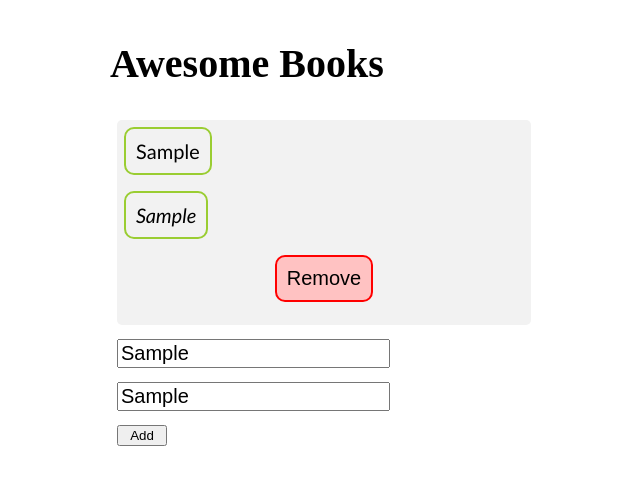
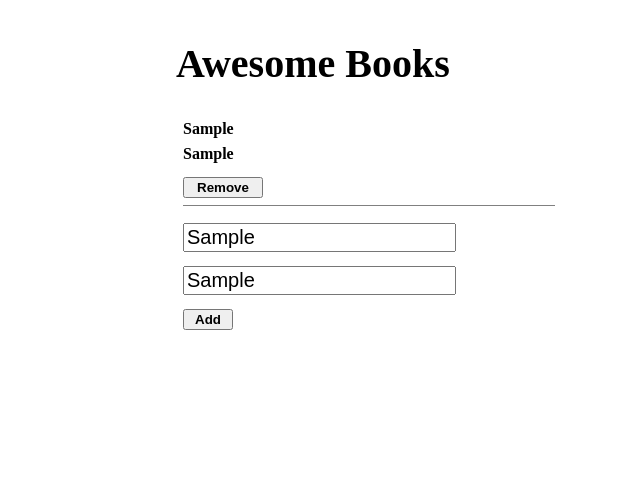
Before and after one commit to limavfabio/fabio-kumilachew-awesome-books, a website: page index.html in a window 1280 px wide. Both pictures are taken after typing "Sample", "Sample" into the empty fields and a click on the button "Add". Shown: the whole page, without its empty margins (148-788 px from the left). Drawn offline with Linux system fonts and the light colour scheme.

Commit message:
update awesome books styling

```diff
--- a/styles/styles.css
+++ b/styles/styles.css
@@ -2,10 +2,10 @@
 /* Import Lato fonts */
 @import url('https://fonts.googleapis.com/css2?family=Lato:ital,wght@0,300;0,400;0,700;1,300;1,400;1,700&display=swap');
 
-
 section {
   margin-top: 40px;
-  margin-left: 250px;
+  margin-left: 25%;
+  width: 30%;
 }
 section h1 {
   font-size: 40px;
@@ -20,7 +20,29 @@ section h1 {
   width: 50px;
 }
 
-/* Books cards styling */
+.book-title,
+.book-author {
+  margin: 7px;
+  font-weight: bold;
+}
+
+.card-remove-button {
+  font-weight: bold;
+  margin: 7px;
+  width: 80px;
+}
+
+#line {
+  border-bottom: 1px solid gray;
+  margin-left: 7px;
+  margin-bottom: 10px;
+}
+
+.add-btn {
+  width: 50px;
+  font-weight: bold;
+}
+/* Books cards styling
 .book-card {
   font-family: "lato", sans-serif;
   margin: 7px;
@@ -59,4 +81,4 @@ section h1 {
   border-radius: .5em;
   padding: .5em;
   width: fit-content;
-}
+} */
```
